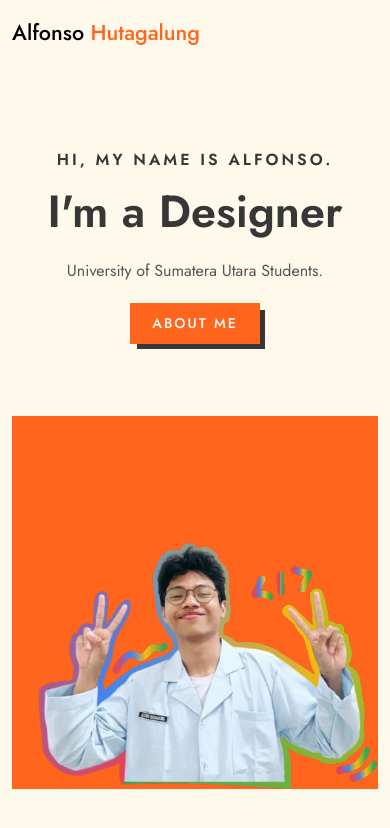
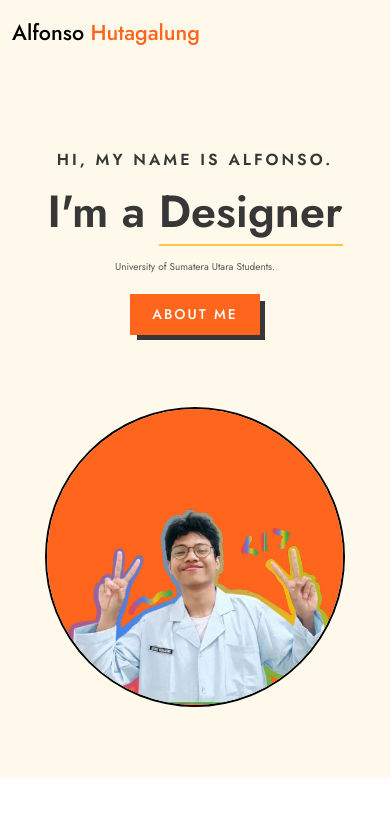
Before and after one commit to aexhtz/PROJECT-Pemrograman-Web-I-TUGAS1, a plain HTML site: page index.html in a window 390 px wide. Drawn offline with nearby package versions, Linux system fonts and the light colour scheme.

Commit message:
modified:   index.html 	modified:   styles.css

```diff
--- a/index.html
+++ b/index.html
@@ -75,7 +75,7 @@
                     <div class="col-lg-6">
                         <div class="home-intro text-center text-lg-start">
                             <h6>Hi, My name is Alfonso.</h6>
-                            <h1>I'm a Designer</h1>
+                            <h1>I'm a <span>Designer</span></h1>
                             <p>University of Sumatera Utara Students.</p>
                             <a href="#about" class="colored-btn mt-1">About Me</a>
                         </div>
--- a/styles.css
+++ b/styles.css
@@ -222,8 +222,7 @@ main {
 
 @media (max-width: 1200px) {
     .home-section .home-intro h1 {
-        margin: 0 0 25px;
-        font-size: 45px;
+        font-size: 60px;
     }
 }
 
@@ -233,3 +232,34 @@ main {
         font-size: 45px;
     }
 }
+
+.home-section .home-intro h1 span {
+    border-bottom: 2px solid #FEC448;
+}
+
+.home-section .home-intro p {
+    font-size: 20px;
+}
+
+@media (max-width: 767px) {
+    .home-section .home-intro p {
+        font-size: 10px;
+    }
+}
+
+.home-image img {
+    height: 450px;
+    width: 450px;
+    object-fit: cover;
+    border-radius: 50%;
+    border: 2px solid #000;
+    position: relative;
+    z-index: -2;
+}
+
+@media (max-width: 767px) {
+    .home-image img {
+        height: 300px;
+        width: 300px;
+    }
+}
```
